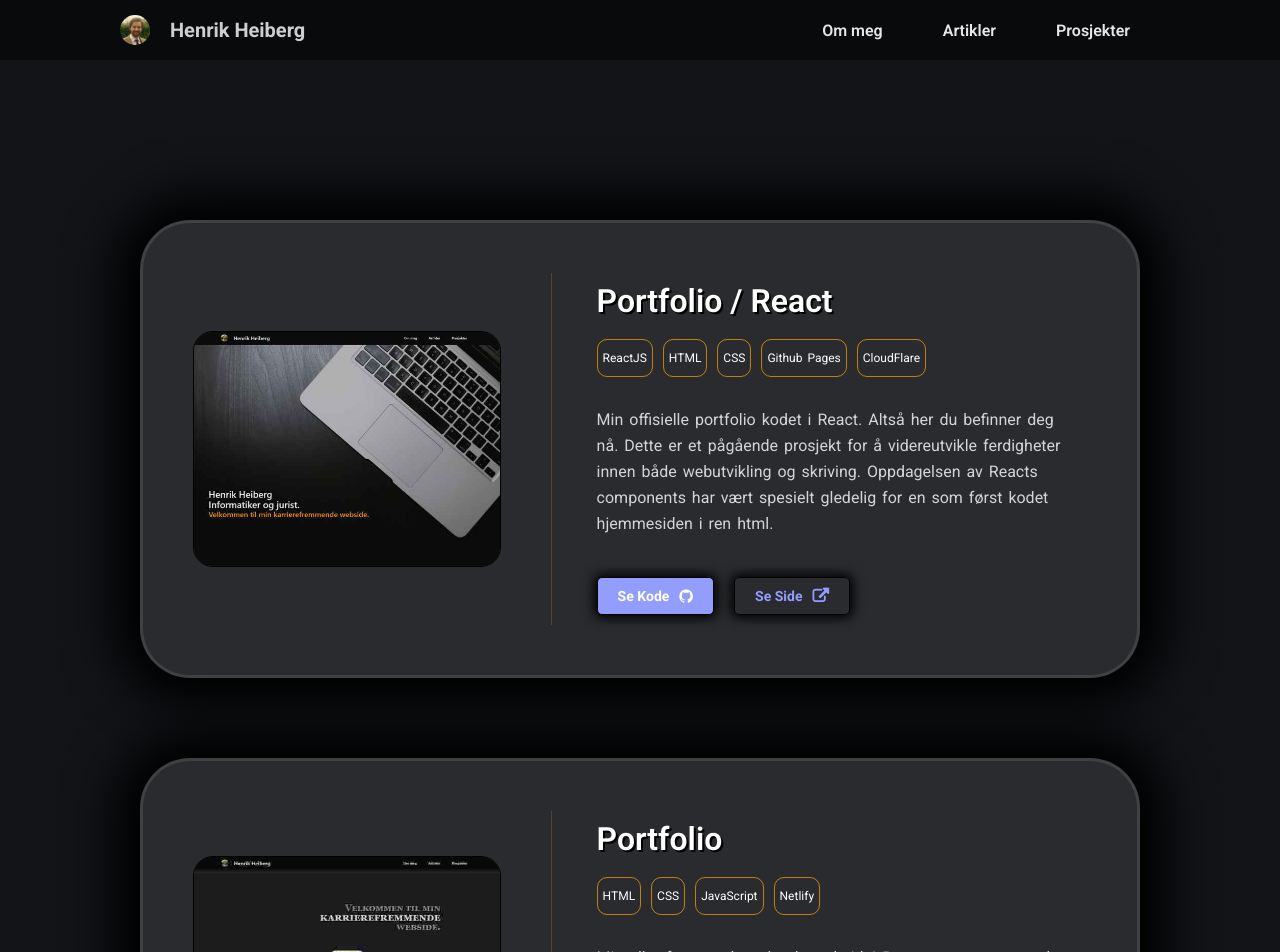
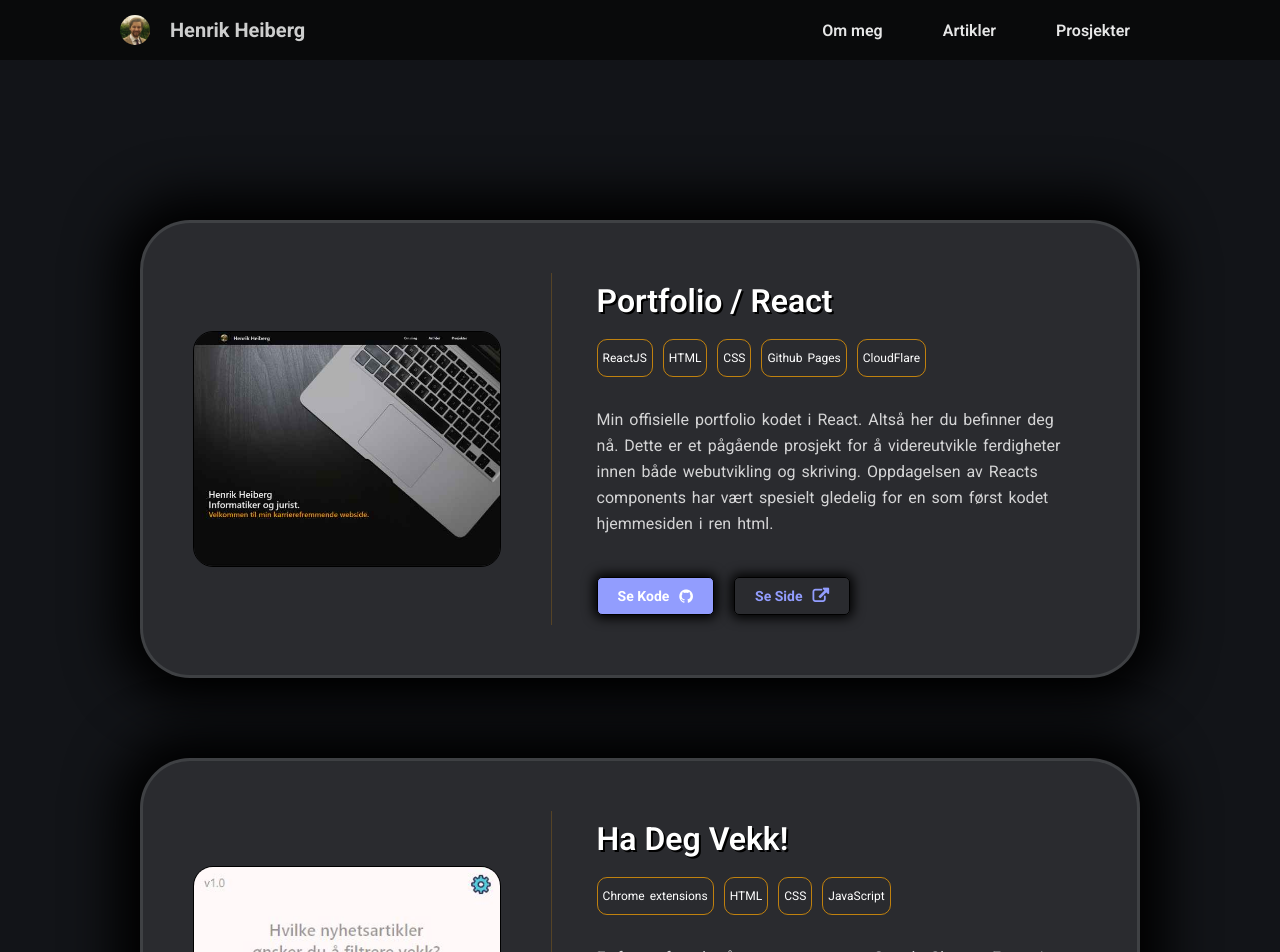
Before and after one commit to heiberik/heiberik.github.io, a React (Create React App) app: page /prosjekter in a window 1280 px wide. Shown: the top 952 px of the page. Built offline with nearby package versions, Linux system fonts and the light colour scheme.

Commit message:
lagt til prosjekt Ha Deg Vekk!

```diff
--- a/src/komponenter/sider/Prosjekter.js
+++ b/src/komponenter/sider/Prosjekter.js
@@ -5,6 +5,7 @@ import '../../css/prosjekter.css'
 import '../../css/carousel.css'
 import bilde1 from '../../bilder/prosjekt1-mindre.jpg'
 import bilde2 from '../../bilder/prosjekt2-mindre.jpg'
+import bilde3 from '../../bilder/prosjekt3.JPG'
 
 
 const Prosjekter = () => {
@@ -26,7 +27,20 @@ const Prosjekter = () => {
                     }/>
 
                 <Prosjekt
-                    navn = "Portfolio"
+                    navn = "Ha Deg Vekk!"
+                    bildeURL={bilde3}
+                    stack = {["Chrome extensions", "HTML", "CSS", "JavaScript"]}
+                    kodeURL = "https://github.com/heiberik/Ha-Deg-Vekk"
+                    kildeURL = "https://chrome.google.com/webstore/detail/ha-deg-vekk/hmbfkgpomhdccagjoodoceidifmoanjn"
+                    beskrivelse = {
+                        "Et første forsøk på sette sammen en Google Chrome Extension. " +
+                        "Applikasjonen filtrerer vekk nyhetsartikler basert på brukervalgte nøkkelord. " +
+                        "Største utfordring var å få til god flyt (message passing) mellom de ulike scriptene som kjører " +
+                        "i bakgrunnen."
+                    }/>
+
+                <Prosjekt
+                    navn = "Portfolio / HTML"
                     bildeURL = {bilde1}
                     stack = {["HTML", "CSS", "JavaScript", "Netlify"]}
                     kodeURL = "https://github.com/heiberik/hjemmeside"
```
Also changed, not shown: src/bilder/prosjekt3.JPG (added).
